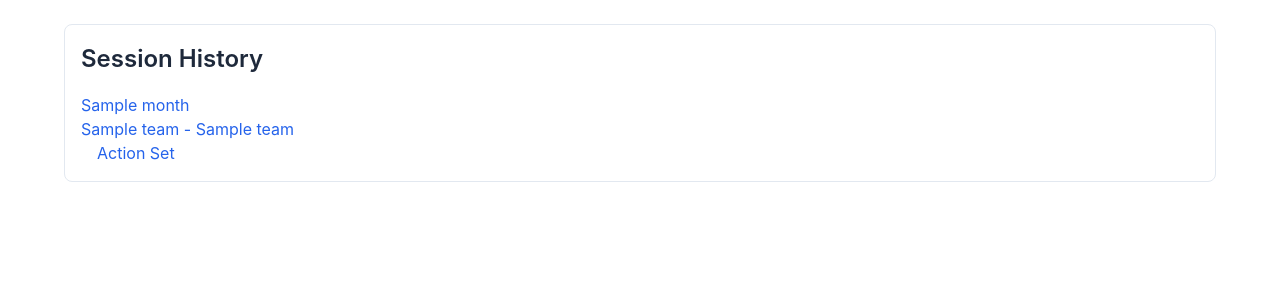
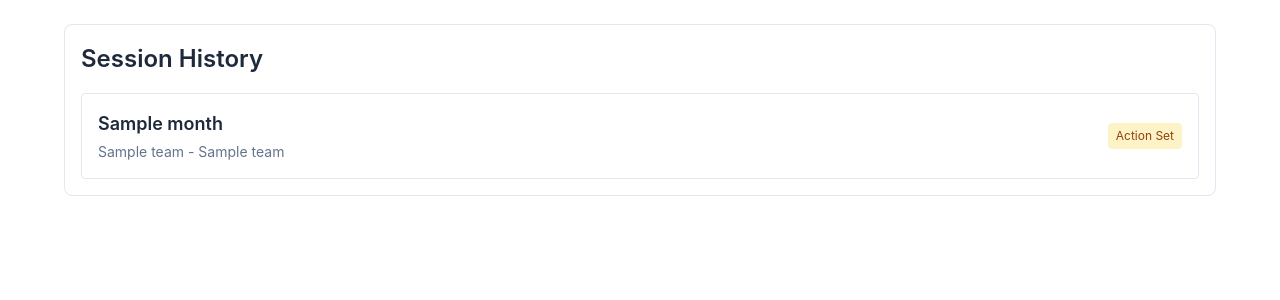
Before and after one commit to connecteddale/55meet.com, a FastAPI app: template app/templates/admin/sessions/history.html in a window 1280 px wide. Shown: the part 81-381 px from the top of the page. Run offline with FastAPI, Linux system fonts and the light colour scheme; the template is opened without the code that fills it: most values are stand-ins (such as "Sample title", 1, 10 or a date in 2020).

Commit message:
style(16-02): add session history list styles
- history-list: flexbox column layout
- history-item: clickable row with hover state
- history-main: month and team info
- history-meta: state badge and action badge
- history-badge: action status indicator (yellow/green)

```diff
--- a/app/static/css/main.css
+++ b/app/static/css/main.css
@@ -1439,3 +1439,65 @@ input[type="month"] {
 .synthesis-generating p {
     color: var(--color-text-muted);
 }
+
+/* ========================================
+   Session History
+   ======================================== */
+
+.history-list {
+    display: flex;
+    flex-direction: column;
+    gap: var(--space-2);
+}
+
+.history-item {
+    display: flex;
+    justify-content: space-between;
+    align-items: center;
+    padding: var(--space-4);
+    background: var(--color-bg);
+    border-radius: 4px;
+    border: 1px solid var(--color-border);
+    text-decoration: none;
+    color: inherit;
+    transition: border-color var(--transition-fast);
+}
+
+.history-item:hover {
+    border-color: var(--color-primary);
+    text-decoration: none;
+}
+
+.history-main {
+    flex: 1;
+}
+
+.history-month {
+    font-weight: 600;
+    font-size: var(--font-size-lg);
+}
+
+.history-team {
+    font-size: var(--font-size-sm);
+    color: var(--color-text-muted);
+    margin-top: var(--space-1);
+}
+
+.history-meta {
+    display: flex;
+    gap: var(--space-2);
+    align-items: center;
+}
+
+.history-badge {
+    font-size: var(--font-size-xs);
+    padding: var(--space-1) var(--space-2);
+    border-radius: 4px;
+    background: #fef3c7;
+    color: #92400e;
+}
+
+.history-badge.completed {
+    background: #dcfce7;
+    color: var(--color-success);
+}
```
